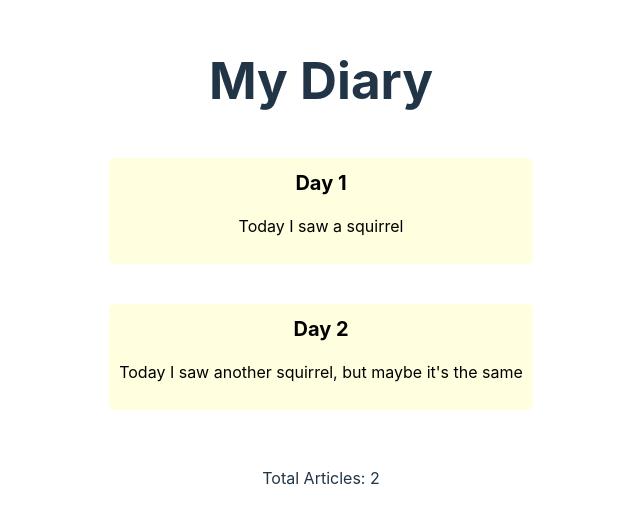
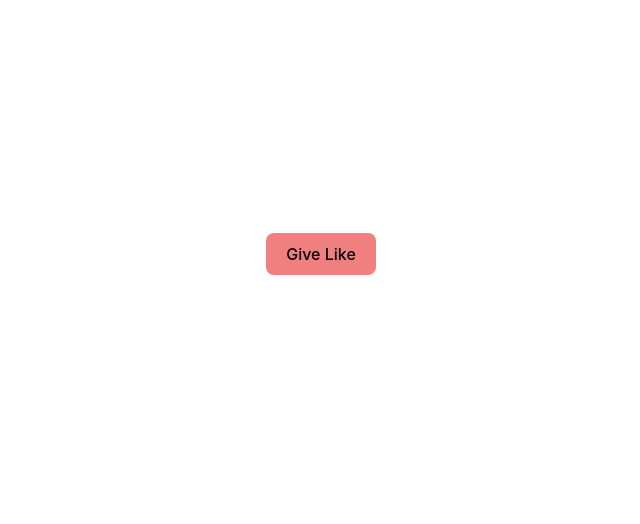
Before and after one commit to mabertuccio/vite-react, a React (Vite) app: page / in a window 1280 px wide. Shown: the part 146-670 px from the top of the page, without its empty margins (319-959 px from the left). Built offline with nearby package versions, Linux system fonts and the light colour scheme.

Commit message:
feat: add a like button

```diff
--- /dev/null
+++ b/src/components/LikeButton.jsx
@@ -0,0 +1,19 @@
+import React from "react";
+import { Button } from "./Button.jsx";
+
+export function LikeButton() {
+  const [like, setLike] = React.useState(false);
+
+  return (
+    <Button
+      onClick={() => {
+        setLike(!like);
+      }}
+      className={like ? "button-blue" : "button-red"}
+    >
+      {like ? "You Liked It" : "Give Like"}
+    </Button>
+  );
+}
+
+LikeButton.PropTypes = {};
--- a/src/main.jsx
+++ b/src/main.jsx
@@ -3,7 +3,9 @@ import ReactDOM from "react-dom/client";
 import "./index.css";
 // import Welcome from "./components/Welcome.jsx";
 // import Button from "./components/Button.jsx";
-import Page from "./components/Page.jsx";
+// import Page from "./components/Page.jsx";
+import { LikeButton } from "./components/LikeButton.jsx";
+
 /*
 ReactDOM.createRoot(document.getElementById("root")).render(
   <React.StrictMode>
@@ -22,6 +24,7 @@ ReactDOM.createRoot(document.getElementById("root")).render(
 );
 */
 
+/*
 ReactDOM.createRoot(document.getElementById("root")).render(
   <React.StrictMode>
     <Page
@@ -36,3 +39,10 @@ ReactDOM.createRoot(document.getElementById("root")).render(
     />
   </React.StrictMode>
 );
+*/
+
+ReactDOM.createRoot(document.getElementById("root")).render(
+  <React.StrictMode>
+    <LikeButton />
+  </React.StrictMode>
+);
```
